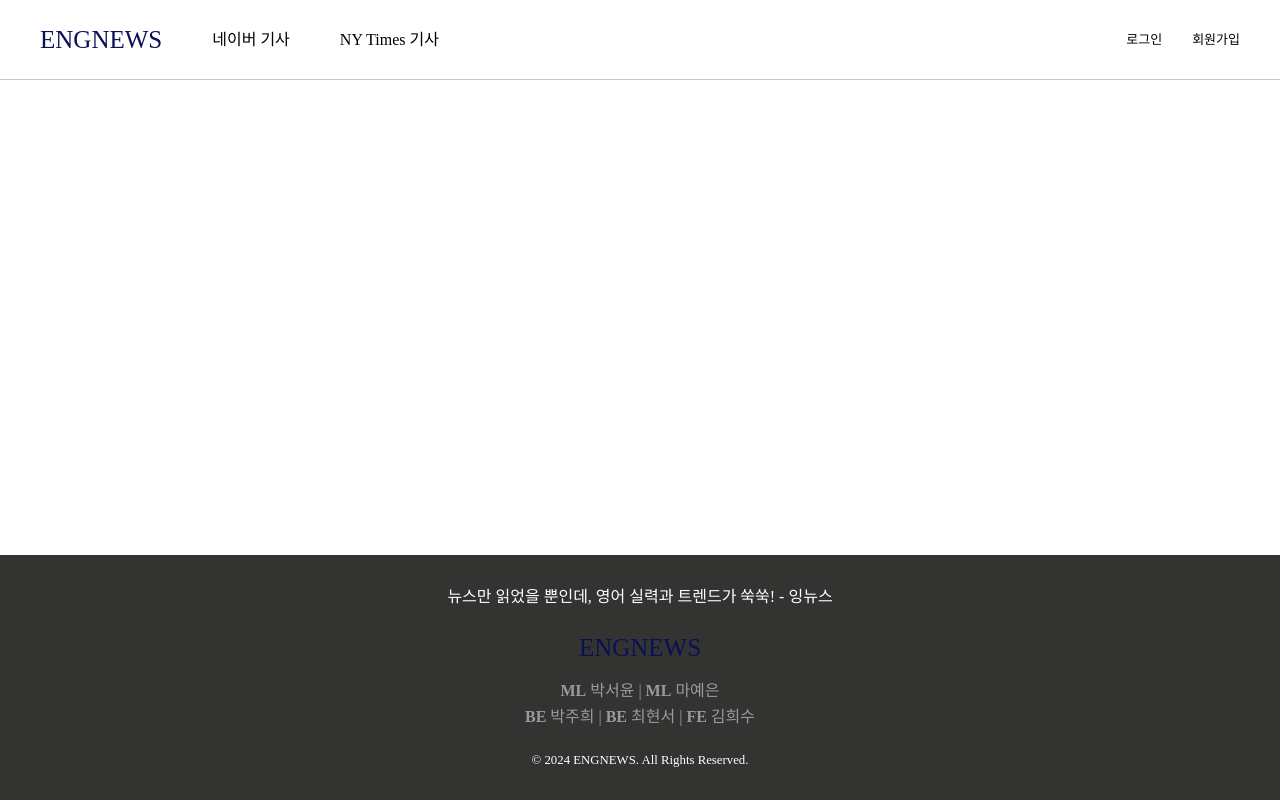
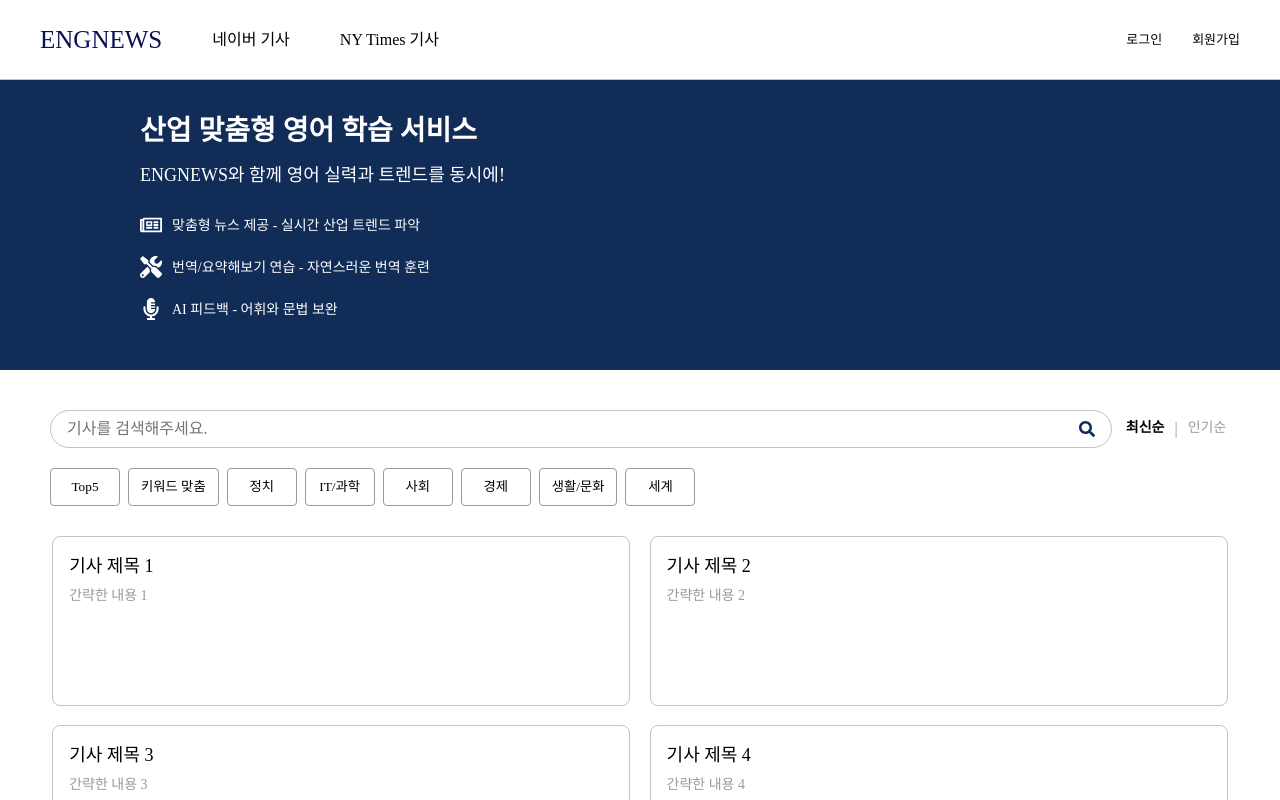
Before and after one commit to Heesu01/EngNews, a React (Create React App) app: page /nyt in a window 1280 px wide. Shown: the top 800 px of the page. Built offline with nearby package versions, Linux system fonts and the light colour scheme; no server answers; a web font is replaced by a local one.

Commit message:
feat: 네이버/NYT 기사 페이지 분리

```diff
--- a/src/App.js
+++ b/src/App.js
@@ -3,7 +3,8 @@ import Login from "./pages/Login";
 import Main from "./pages/Main";
 import SignUp from "./pages/SignUp";
 import MyPage from "./pages/MyPage";
-import News from "./pages/News";
+import NaverNews from "./pages/NaverNews";
+import NytNews from "./pages/NytNews";
 import NewsDetail from "./pages/NewsDetail";
 import Analyze from "./pages/Analyze";
 import RelatedNews from "./pages/RelatedNews";
@@ -34,8 +35,9 @@ function App() {
         />
         <Route path="/auth/signup" element={<SignUp />} />
         <Route path="/mypage" element={<MyPage />} />
-        <Route path="/news/:name" element={<News />} />
-        <Route path="/news/newsId" element={<NewsDetail />} />
+        <Route path="/naver" element={<NaverNews />} />
+        <Route path="/nyt" element={<NytNews />} />
+        <Route path="/news/:newsId" element={<NewsDetail />} />
         <Route path="/news/summary" element={<Summary />} />
         <Route path="/news/translate" element={<Translation />} />
         <Route path="/news/related-news/:languages" element={<RelatedNews />} />
--- a/src/pages/News.js
+++ b/src/pages/NaverNews.js
@@ -6,7 +6,7 @@ import { useNavigate } from "react-router-dom";
 import Banner from "../components/Banner";
 import Category from "../components/Category";
 
-const News = () => {
+const NaverNews = () => {
   const navigate = useNavigate();
   const [selectedCategory, setSelectedCategory] = useState(null);
   const [selectedSort, setSelectedSort] = useState("최신순");
@@ -191,4 +191,4 @@ const ArticleContent = styled.p`
   color: ${(props) => props.theme.colors.gray};
 `;
 
-export default News;
+export default NaverNews;
--- /dev/null
+++ b/src/pages/NytNews.js
@@ -0,0 +1,194 @@
+import React, { useState } from "react";
+import styled from "styled-components";
+import { FaSearch } from "react-icons/fa";
+import { useNavigate } from "react-router-dom";
+
+import Banner from "../components/Banner";
+import Category from "../components/Category";
+
+const NytNews = () => {
+  const navigate = useNavigate();
+  const [selectedCategory, setSelectedCategory] = useState(null);
+  const [selectedSort, setSelectedSort] = useState("최신순");
+
+  const categories = [
+    "Top5",
+    "키워드 맞춤",
+    "정치",
+    "IT/과학",
+    "사회",
+    "경제",
+    "생활/문화",
+    "세계",
+  ];
+
+  const articles = [
+    { id: 1, title: "기사 제목 1", content: "간략한 내용 1" },
+    { id: 2, title: "기사 제목 2", content: "간략한 내용 2" },
+    { id: 3, title: "기사 제목 3", content: "간략한 내용 3" },
+    { id: 4, title: "기사 제목 4", content: "간략한 내용 4" },
+    { id: 4, title: "기사 제목 4", content: "간략한 내용 4" },
+    { id: 4, title: "기사 제목 4", content: "간략한 내용 4" },
+    { id: 4, title: "기사 제목 4", content: "간략한 내용 4" },
+    { id: 4, title: "기사 제목 4", content: "간략한 내용 4" },
+  ];
+
+  const selectCategory = (category) => {
+    if (selectedCategory === category) {
+      setSelectedCategory(null);
+    } else {
+      setSelectedCategory(category);
+    }
+  };
+
+  const handleArticleClick = (articleId) => {
+    navigate(`/news/newsId`);
+  };
+
+  return (
+    <Container>
+      <Banner />
+      <BottomContainer>
+        <SearchContainer>
+          <InputWrapper>
+            <SearchInput type="text" placeholder="기사를 검색해주세요." />
+            <FaSearchIcon />
+          </InputWrapper>
+          <SortContainer>
+            <SortOption
+              selected={selectedSort === "최신순"}
+              onClick={() => setSelectedSort("최신순")}
+            >
+              최신순
+            </SortOption>
+            <p>|</p>
+            <SortOption
+              selected={selectedSort === "인기순"}
+              onClick={() => setSelectedSort("인기순")}
+            >
+              인기순
+            </SortOption>
+          </SortContainer>
+        </SearchContainer>
+        <FilterContainer>
+          {categories.map((category, index) => (
+            <Category
+              key={index}
+              label={category}
+              selected={selectedCategory === category}
+              onClick={() => selectCategory(category)}
+            />
+          ))}
+        </FilterContainer>
+        <ContentContainer>
+          {articles.map((article) => (
+            <ArticleCard
+              key={article.id}
+              onClick={() => handleArticleClick(article.id)}
+            >
+              <ArticleTitle>{article.title}</ArticleTitle>
+              <ArticleContent>{article.content}</ArticleContent>
+            </ArticleCard>
+          ))}
+        </ContentContainer>
+      </BottomContainer>
+    </Container>
+  );
+};
+
+const Container = styled.div``;
+
+const BottomContainer = styled.div`
+  padding: 20px 50px;
+`;
+
+const SearchContainer = styled.div`
+  width: 100%;
+  display: flex;
+  align-items: center;
+  margin: 20px auto;
+  gap: 10px;
+`;
+
+const InputWrapper = styled.div`
+  display: flex;
+  align-items: center;
+  width: 100%;
+  padding: 6px;
+  border: 1px solid ${(props) => props.theme.colors.gray2};
+  border-radius: 20px;
+  background-color: #fff;
+`;
+
+const SearchInput = styled.input`
+  flex: 1;
+  outline: none;
+  padding-left: 10px;
+  font-size: 16px;
+`;
+
+const FaSearchIcon = styled(FaSearch)`
+  margin-right: 10px;
+  color: ${(props) => props.theme.colors.navy};
+  cursor: pointer;
+`;
+
+const SortContainer = styled.div`
+  width: 120px;
+  display: flex;
+  gap: 10px;
+  justify-content: center;
+  p {
+    color: ${(props) => props.theme.colors.gray};
+  }
+`;
+
+const SortOption = styled.span`
+  font-size: 14px;
+  cursor: pointer;
+  color: ${(props) =>
+    props.selected ? props.theme.colors.black : props.theme.colors.gray};
+  font-weight: ${(props) => (props.selected ? "bold" : "normal")};
+  &:hover {
+    text-decoration: underline;
+  }
+`;
+
+const FilterContainer = styled.div`
+  display: flex;
+  gap: 8px;
+  flex-wrap: wrap;
+`;
+
+const ContentContainer = styled.div`
+  width: 100%;
+
+  height: auto;
+  margin-top: 30px;
+  display: flex;
+  justify-content: center;
+  gap: 1.5vw;
+  flex-wrap: wrap;
+`;
+
+const ArticleCard = styled.div`
+  width: 49%;
+  min-height: 170px;
+  border: 1px solid ${(props) => props.theme.colors.gray2};
+  padding: 16px;
+  border-radius: 8px;
+  background-color: ${(props) => props.theme.colors.white};
+  cursor: pointer;
+`;
+
+const ArticleTitle = styled.h3`
+  font-size: 18px;
+  margin-bottom: 5px;
+`;
+
+const ArticleContent = styled.p`
+  font-size: 14px;
+  color: ${(props) => props.theme.colors.gray};
+`;
+
+export default NytNews;
```
